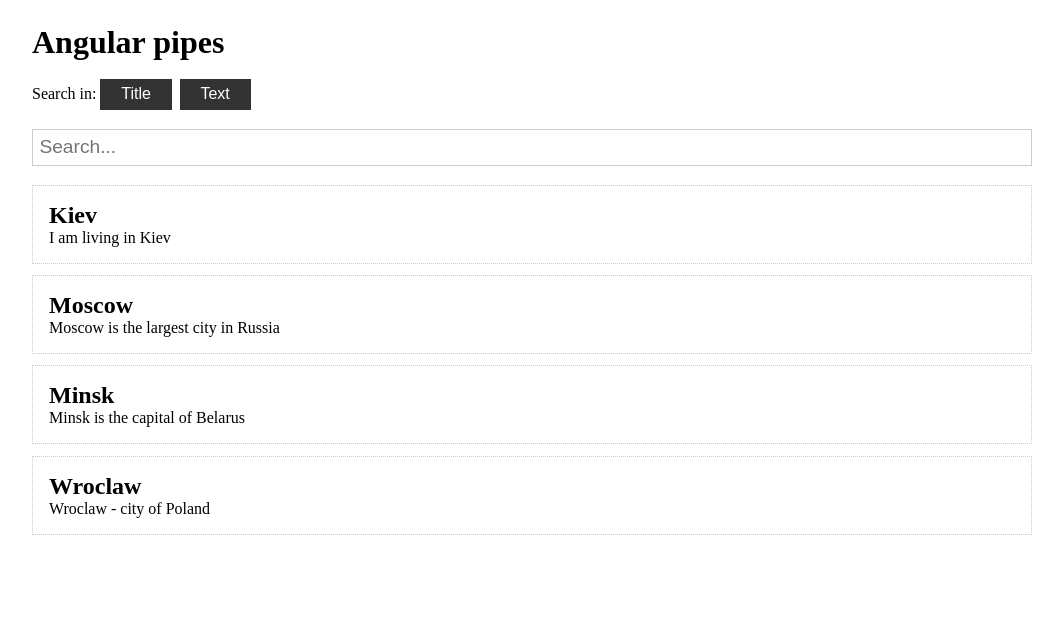
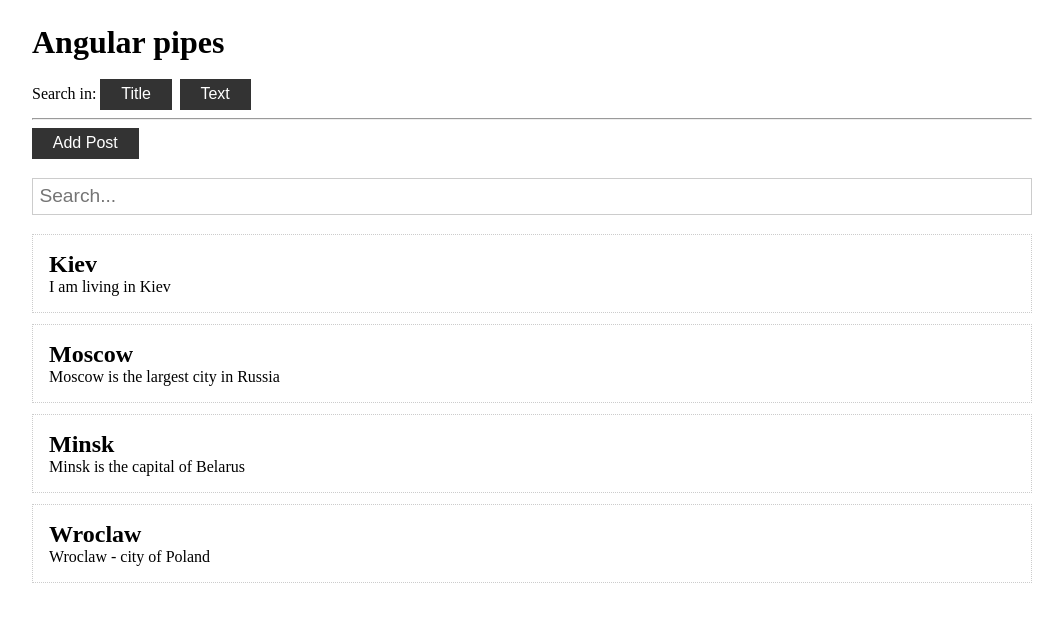
Before and after one commit to zakordonetss/Angular-pipes, an Angular app: page / in a window 1280 px wide. Shown: the top 622 px of the page, without its empty margins (108-1171 px from the left). Built offline with nearby package versions, Linux system fonts and the light colour scheme.

Commit message:
added pipe pure switch

```diff
--- a/src/app/app.component.html
+++ b/src/app/app.component.html
@@ -4,6 +4,9 @@
     <span>Search in:  </span>
     <button class="btn" (click)="searchField = 'title'">Title</button>
     <button class="btn" (click)="searchField = 'text'">Text</button>
+
+    <hr>
+    <button class="btn" (click) = 'addPost()'>Add Post</button>
 
     <input
     type="text"
--- a/src/app/app.component.ts
+++ b/src/app/app.component.ts
@@ -16,9 +16,16 @@
     searchField = 'title'
 
     posts: Post[] = [
-        {title: 'Kiev', text: 'I am living in Kiev', id: 1},
+        {title: 'Kiev', text: 'I am living in Kiev'},
         {title: 'Moscow', text: 'Moscow is the largest city in Russia'},
         {title: 'Minsk', text: 'Minsk is the capital of Belarus'},
         {title: 'Wroclaw', text: 'Wroclaw - city of Poland'},
     ]
+
+    addPost() {
+        this.posts.unshift({
+            title: 'New York',
+            text: 'American city',
+        })
+    }
 }
--- a/src/app/pipes/filter.pipe.ts
+++ b/src/app/pipes/filter.pipe.ts
@@ -2,7 +2,8 @@
 import { Post } from '../app.component';
 
 @Pipe({
-  name: 'filter'
+  name: 'filter',
+  pure: false,
 })
 export class FilterPipe implements PipeTransform {
 
```
